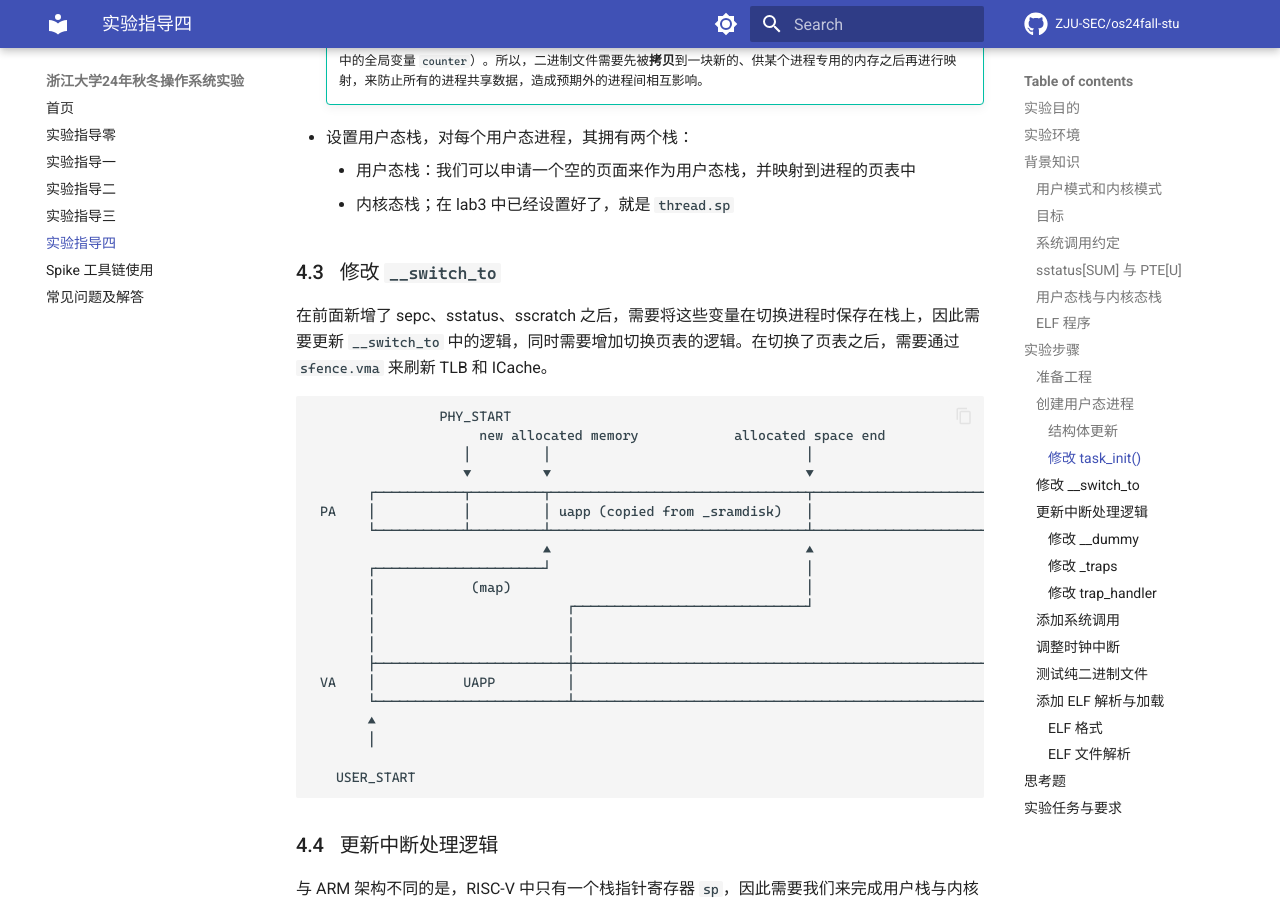
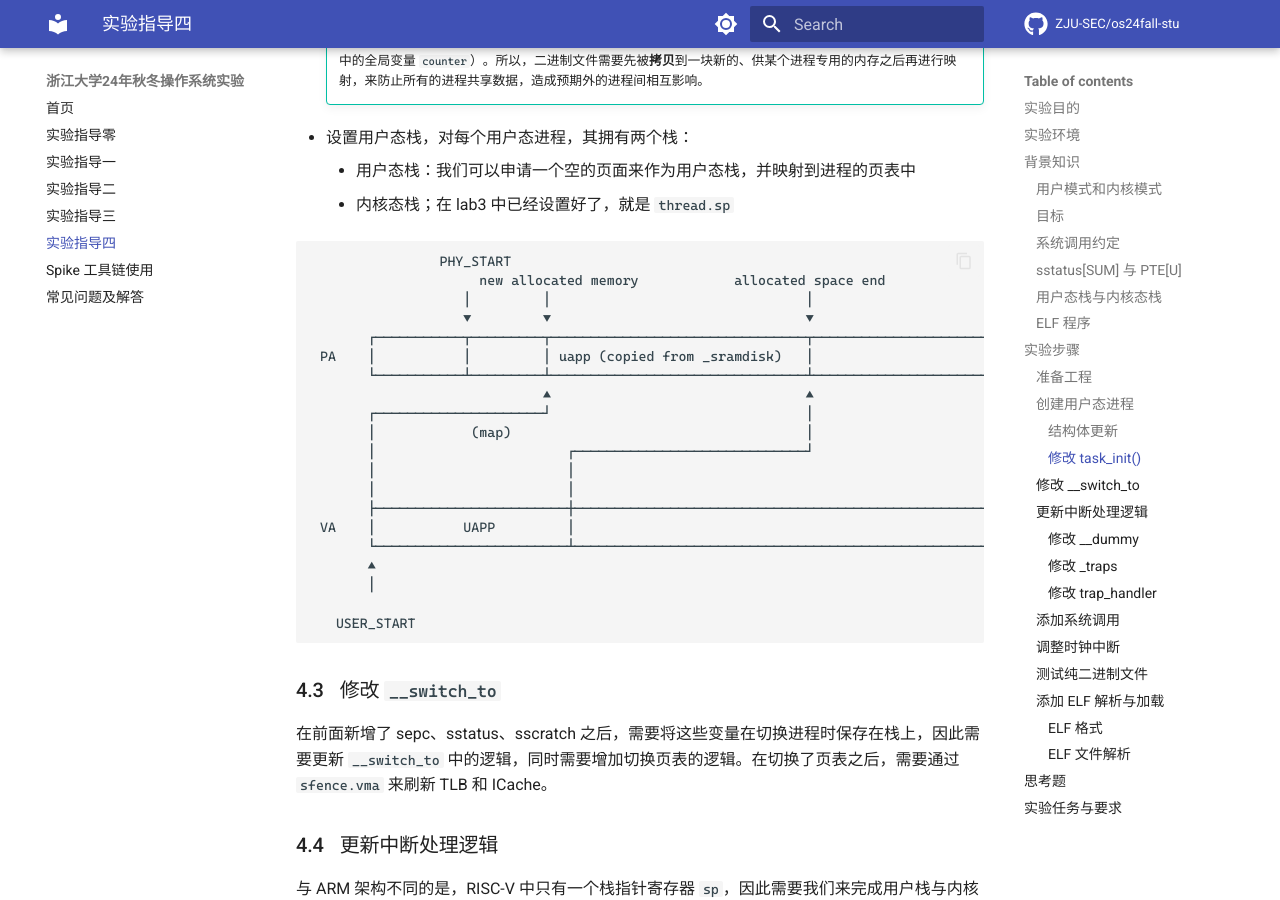
Before and after one commit to ZJU-SEC/os24fall-stu, an MkDocs documentation site: the page built from docs/lab4.md, in a window 1280 px wide and 900 px high, scrolled down 5750 px. Built offline with MkDocs 1.6.1 and Material for MkDocs 9.7.7, drawn with Linux system fonts in a browser that asks for light colours; some web fonts are replaced; comment, search, counter and statistics services are not loaded; part of the change alters nothing that is shown.

Commit message:
docs(lab4): move 4.2 figure to right place

````diff
--- a/docs/lab4.md
+++ b/docs/lab4.md
@@ -213,10 +213,6 @@ for GNU/Linux 3.2.0, not stripped
     - 用户态栈：我们可以申请一个空的页面来作为用户态栈，并映射到进程的页表中
     - 内核态栈；在 lab3 中已经设置好了，就是 `thread.sp`
 
-### 修改 `__switch_to`
-
-在前面新增了 sepc、sstatus、sscratch 之后，需要将这些变量在切换进程时保存在栈上，因此需要更新 `__switch_to` 中的逻辑，同时需要增加切换页表的逻辑。在切换了页表之后，需要通过 `sfence.vma` 来刷新 TLB 和 ICache。
-
 ```
                 PHY_START                                                                PHY_END
                      new allocated memory            allocated space end
@@ -240,6 +236,10 @@ for GNU/Linux 3.2.0, not stripped
    USER_START                                                                                                USER_END
 
 ```
+
+### 修改 `__switch_to`
+
+在前面新增了 sepc、sstatus、sscratch 之后，需要将这些变量在切换进程时保存在栈上，因此需要更新 `__switch_to` 中的逻辑，同时需要增加切换页表的逻辑。在切换了页表之后，需要通过 `sfence.vma` 来刷新 TLB 和 ICache。
 
 ### 更新中断处理逻辑
 
````
